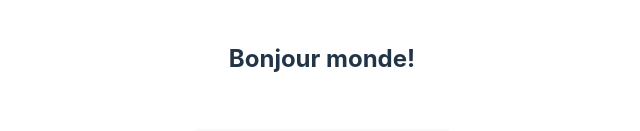
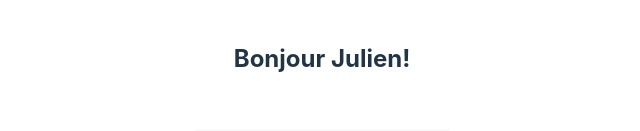
Before and after one commit to PeteOyable/graphite-101, a React (Vite) app: page / in a window 1280 px wide. Shown: the part 363-494 px from the top of the page, without its empty margins (318-958 px from the left). Built offline with nearby package versions, Linux system fonts and the light colour scheme.

Commit message:
Ajout du nom du user

```diff
--- a/src/App.jsx
+++ b/src/App.jsx
@@ -16,7 +16,7 @@ function App() {
           <img src={reactLogo} className="logo react" alt="React logo" />
         </a>
       </div>
-      <h2>Bonjour monde!</h2>
+      <h2>Bonjour Julien!</h2>
       <div className="card">
         <button onClick={() => setCount((count) => count + 1)}>
           Le nombre de clique est de {count}
```
